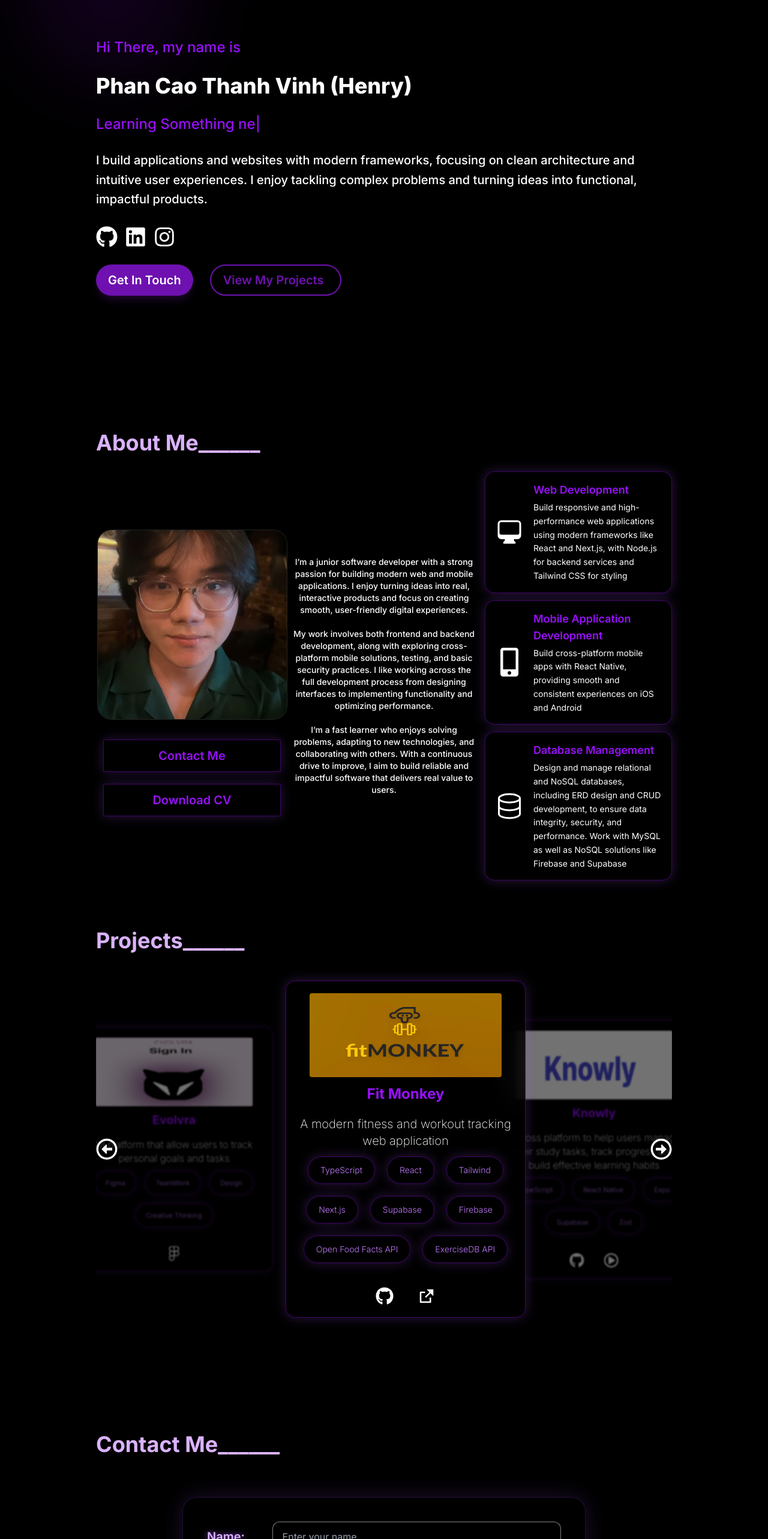
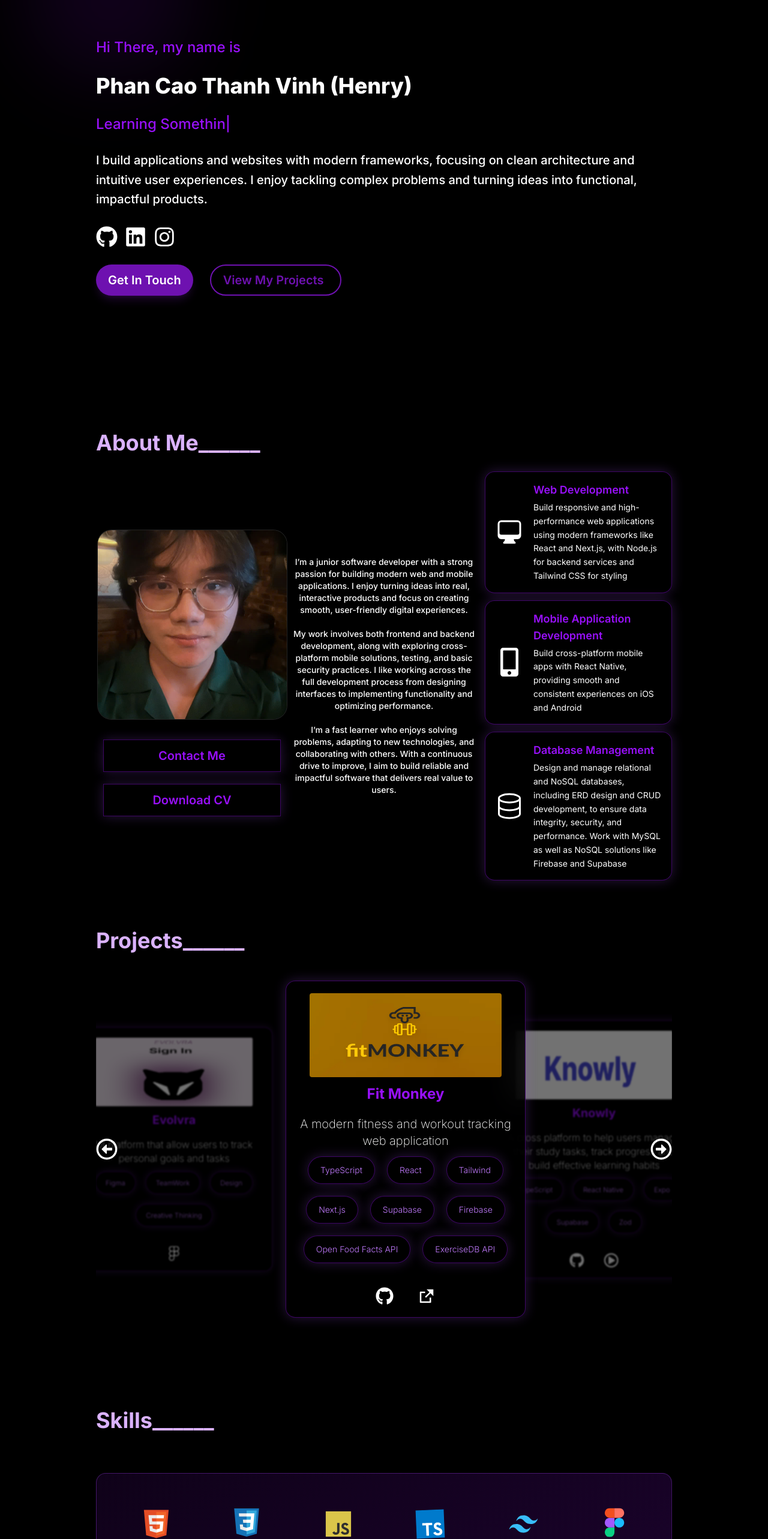
Before and after one commit to HenryPhan05/portfolio, a Next.js app: page / in a window 1280 px wide. Shown: the part 234-2800 px from the top of the page at 60% size. Built offline with nearby package versions, Linux system fonts and the light colour scheme.

Commit message:
replace id section from page.tsx to these sections

```diff
--- a/app/page.tsx
+++ b/app/page.tsx
@@ -6,6 +6,7 @@ import About from "./pages/About";
 import { AnimatePresence, motion } from "motion/react";
 import Projects from "./pages/Projects";
 import Contact from "./pages/Contact";
+import Skills from "./pages/Skills";
 export default function Home() {
   const[menuOpen, setMenuOpen] = useState(false)
   return (
@@ -38,18 +39,12 @@ export default function Home() {
       md:pt-20 md:px-8
       sm:pt-12 sm:px-5
        ">
-        <section id="hero">
            <Hero />
-        </section>
-        <section id="about">
           <About />
-        </section>
-        <section id="projects">
           <Projects />
-        </section>
-        <section id="contact">
+          <Skills/>
           <Contact />
-        </section>
+
       </main>
     </div>
   );
--- a/app/pages/About.tsx
+++ b/app/pages/About.tsx
@@ -8,6 +8,7 @@ const About =() =>{
   return(
     <>
      <div
+     id="about"
       className="min-h-screen flex flex-col  gap-7
       px-2 py-3
       xl:px-30 xl:py-10
--- a/app/pages/Contact.tsx
+++ b/app/pages/Contact.tsx
@@ -160,6 +160,7 @@ const Contact =() =>{
   }
   return(
      <div
+     id="contact"
       className="min-h-screen pt-10 lg:pt-0 flex flex-1 flex-col  gap-7
       px-2 py-3
       xl:px-30 xl:py-20
--- a/app/pages/Hero.tsx
+++ b/app/pages/Hero.tsx
@@ -11,6 +11,7 @@
 
     return(
       <motion.div
+      id="hero"
       className="min-h-screen flex flex-1 flex-col justify-center  gap-7
       px-2 py-3
       xl:px-30 xl:py-20
--- a/app/pages/Projects.tsx
+++ b/app/pages/Projects.tsx
@@ -55,6 +55,7 @@ const Projects = () => {
 
   return (
     <div
+    id="projects"
       className="
       lg:min-h-screen flex flex-col  gap-0 lg:gap-7
       px-2 py-3 mt-20
```
